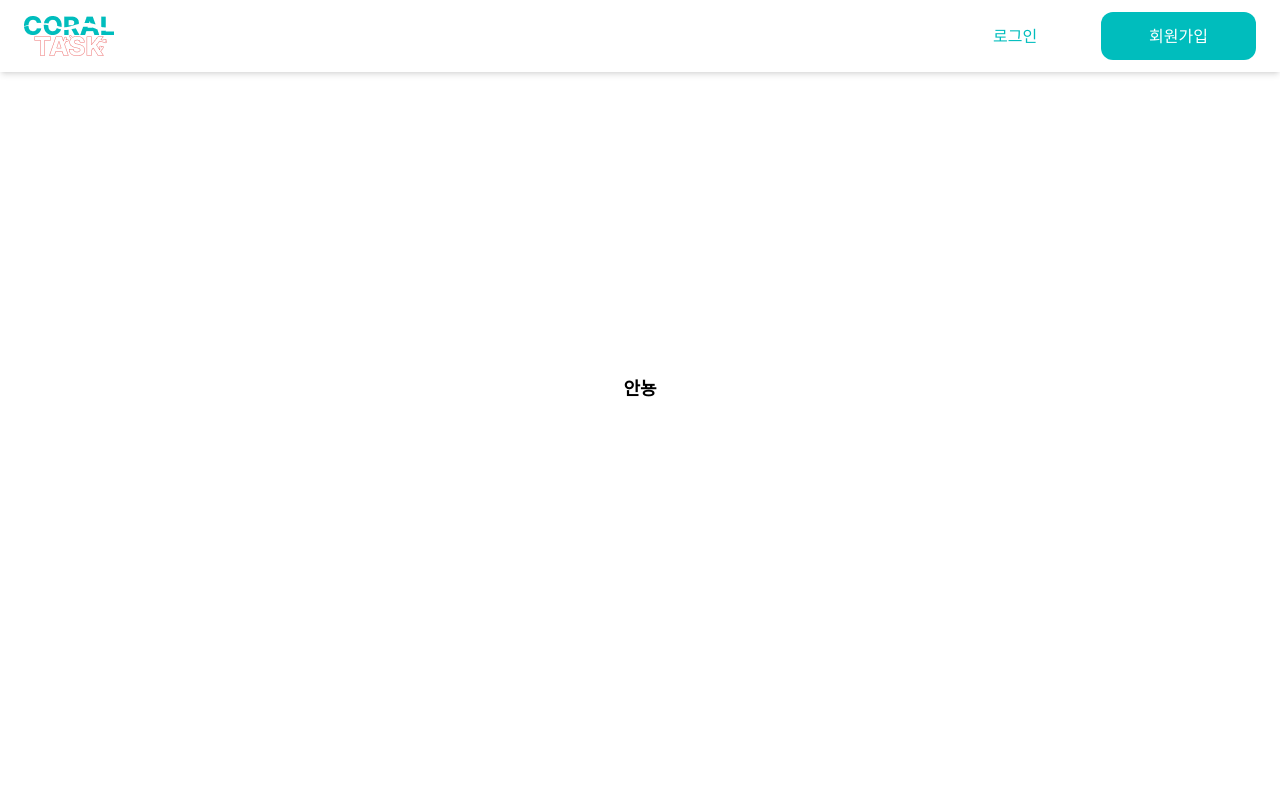
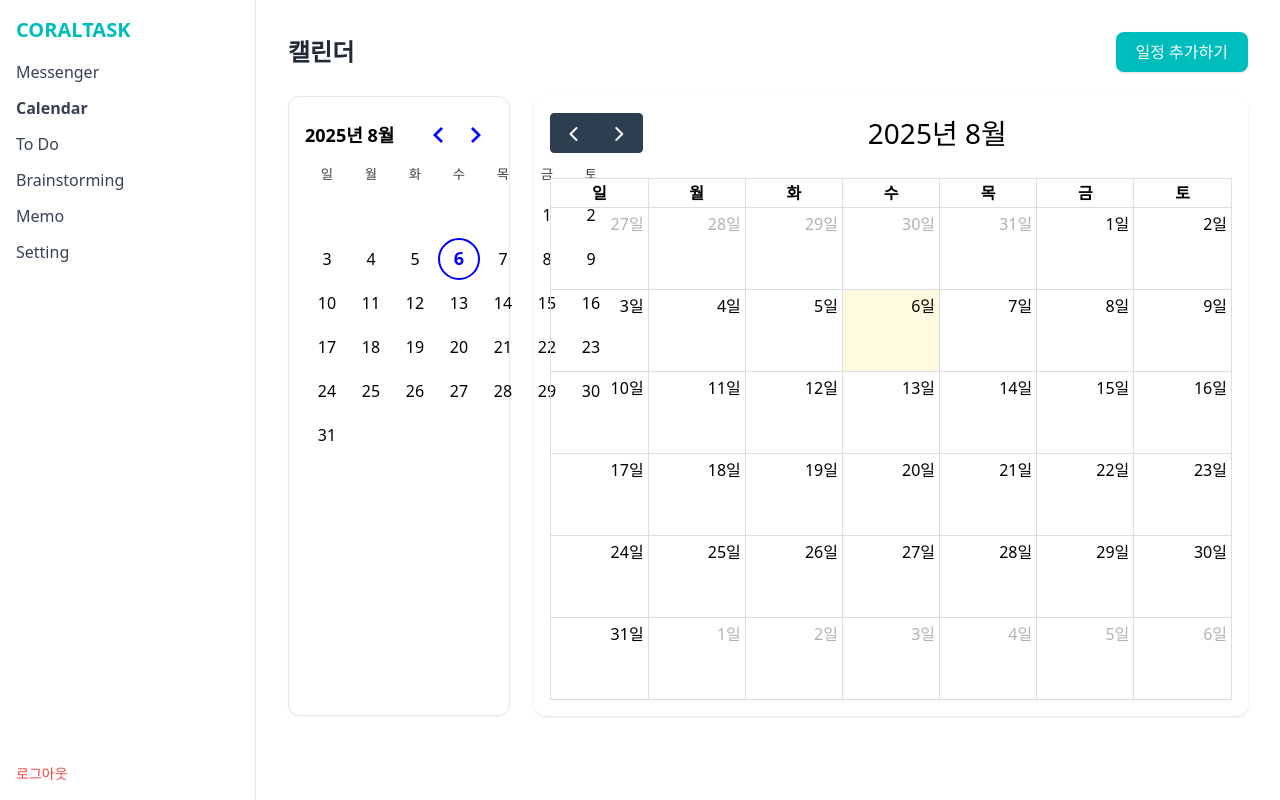
Before and after one commit to CoralTask/frontend, a React (Vite) app: page /main in a window 1280 px wide. Built offline with nearby package versions, Linux system fonts and the light colour scheme; a web font is replaced by a local one.

Commit message:
feat : 로그인 후 메인화면 디자인 구현 (수정 예정)

```diff
--- a/src/components/MainForm.tsx
+++ b/src/components/MainForm.tsx
@@ -1,9 +1,125 @@
+import { useState } from "react";
+import FullCalendar from "@fullcalendar/react";
+import dayGridPlugin from "@fullcalendar/daygrid";
+import interactionPlugin from "@fullcalendar/interaction";
+import { DayPicker } from "react-day-picker";
+import "react-day-picker/dist/style.css";
+import "@fullcalendar/daygrid/index.cjs";
+import { ko } from "date-fns/locale";
+
 const MainForm = () => {
-    return (
-        <div className="flex items-center justify-center min-h-screen bg-white" >
-            <h2 className="text-center text-lg font-semibold mb-6">안뇽</h2>
+  const [selectedDate, setSelectedDate] = useState<Date | undefined>(new Date());
+
+  const events = [
+    {
+      title: "Scelerisque mauris",
+      start: "2025-05-05",
+      color: "#f8a5c2", // 분홍
+    },
+    {
+      title: "Convallis egestas in aliquet",
+      start: "2025-05-05",
+      end: "2025-05-08",
+      color: "#b2bec3", // 회색
+    },
+    {
+      title: "Fringilla arcu donec",
+      start: "2025-05-15",
+      color: "#ff7675", // 빨강
+    },
+    {
+      title: "Turpis venenatis bibendum",
+      start: "2025-05-18",
+      color: "#2d3436", // 블랙
+    },
+    {
+      title: "Nibh",
+      start: "2025-05-23",
+      color: "#81ecec", // 민트
+    },
+  ];
+
+  return (
+    <div className="flex h-screen bg-white">
+      {/* 사이드바 */}
+      <aside className="w-64 bg-white border-r flex flex-col">
+        <div className="p-4 text-xl font-bold text-primary-300">CORALTASK</div>
+        <nav className="flex-1 px-4">
+          <ul className="space-y-3 text-gray-700">
+            <li className="cursor-pointer hover:text-primary-400">Messenger</li>
+            <li className="cursor-pointer text-primary-400 font-semibold">Calendar</li>
+            <li className="cursor-pointer hover:text-primary-400">To Do</li>
+            <li className="cursor-pointer hover:text-primary-400">Brainstorming</li>
+            <li className="cursor-pointer hover:text-primary-400">Memo</li>
+            <li className="cursor-pointer hover:text-primary-400">Setting</li>
+          </ul>
+        </nav>
+        <div className="p-4 text-red-500 text-sm cursor-pointer">로그아웃</div>
+      </aside>
+
+      {/* 메인 콘텐츠 */}
+      <main className="flex-1 p-8 bg-white overflow-y-auto">
+        {/* 상단 헤더 */}
+        <div className="flex justify-between items-center mb-6">
+          <h2 className="text-2xl font-bold text-gray-800">캘린더</h2>
+          <button className="bg-primary-300 text-white px-5 py-2 rounded-lg hover:bg-primary-400 shadow">
+            일정 추가하기
+          </button>
         </div>
-    )
-}
+
+        <div className="grid grid-cols-4 gap-6">
+          {/* 작은 달력 */}
+          <div className="col-span-1 bg-white p-4 rounded-xl border shadow-sm">
+            <DayPicker
+              mode="single"
+              selected={selectedDate}
+              onSelect={setSelectedDate}
+              weekStartsOn={0}
+              locale={ko}
+              styles={{
+                caption: { color: "#00bfa5", fontWeight: "bold" },
+                day_selected: {
+                  backgroundColor: "#00bfa5",
+                  color: "white",
+                  borderRadius: "50%",
+                },
+                day_today: {
+                  border: "2px solid #00bfa5",
+                  borderRadius: "50%",
+                },
+              }}
+            />
+          </div>
+
+          {/* 큰 캘린더 */}
+          <div className="col-span-3 bg-white rounded-xl shadow p-4">
+            <FullCalendar
+              plugins={[dayGridPlugin, interactionPlugin]}
+              initialView="dayGridMonth"
+              locale="ko"
+              height="auto"
+              events={events}
+              selectable
+              editable
+              eventDisplay="block"
+              eventTextColor="#fff"
+              eventDidMount={(info) => {
+                info.el.style.borderRadius = "6px";
+                info.el.style.fontSize = "14px";
+                info.el.style.padding = "2px 6px";
+              }}
+              dateClick={(info) => setSelectedDate(new Date(info.dateStr))}
+              headerToolbar={{
+                left: "prev,next",
+                center: "title",
+                right: "",
+              }}
+            />
+          </div>
+        </div>
+      </main>
+    </div>
+  );
+};
 
 export default MainForm;
--- a/src/pages/MainPage.tsx
+++ b/src/pages/MainPage.tsx
@@ -1,10 +1,8 @@
 import Main from "../components/MainForm"
-import Header from "../components/Header"
 
 const MainPage = () => {
     return(
         <div>
-            <Header/>
             <Main/>
         </div>
     )
```
Also changed, not shown: package.json (+12 -0 lines), 1 other file (tests, documents, lock files or other folders).
